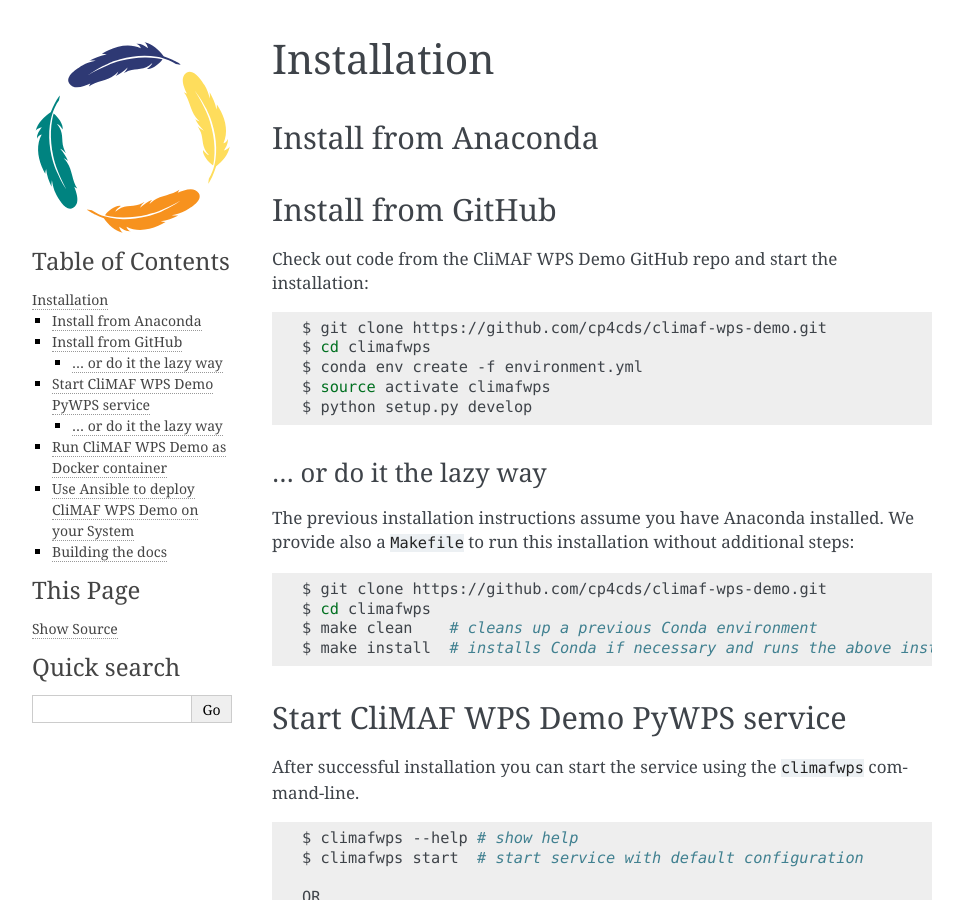
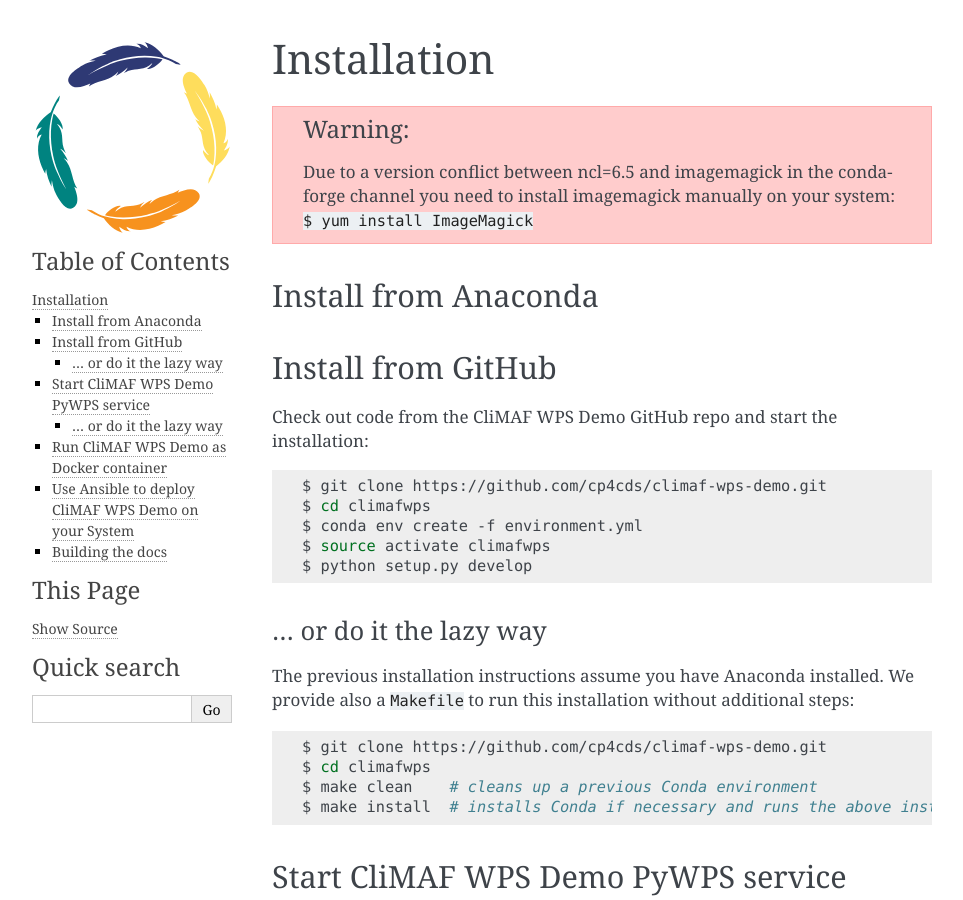
Before and after one commit to cp4cds/climaf-wps-demo, a Sphinx documentation site: the page built from docs/source/installation.rst, in a window 1280 px wide and 900 px high. Shown: the whole window, without its empty margins (148-1111 px from the left). Built offline with Sphinx 7.4.7, drawn with Linux system fonts in a browser that asks for light colours.

Commit message:
added a warning for imagemagick

```diff
--- a/docs/source/installation.rst
+++ b/docs/source/installation.rst
@@ -2,6 +2,13 @@
 
 Installation
 ============
+
+.. warning::
+
+  Due to a version conflict between ncl=6.5 and imagemagick in the
+  conda-forge channel you need to install imagemagick manually on your system:
+  ``$ yum install ImageMagick``
+
 
 Install from Anaconda
 ---------------------
```
